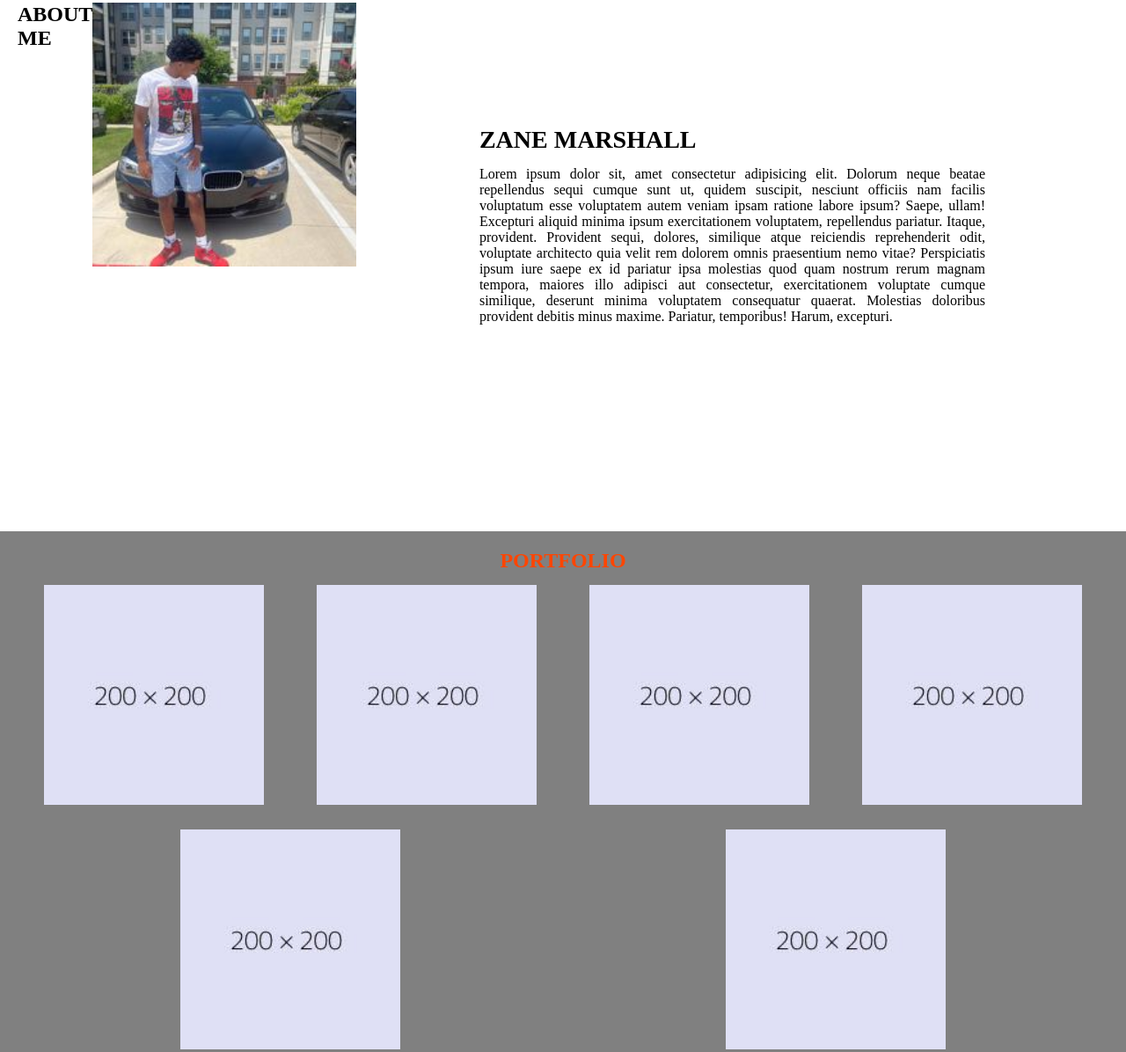
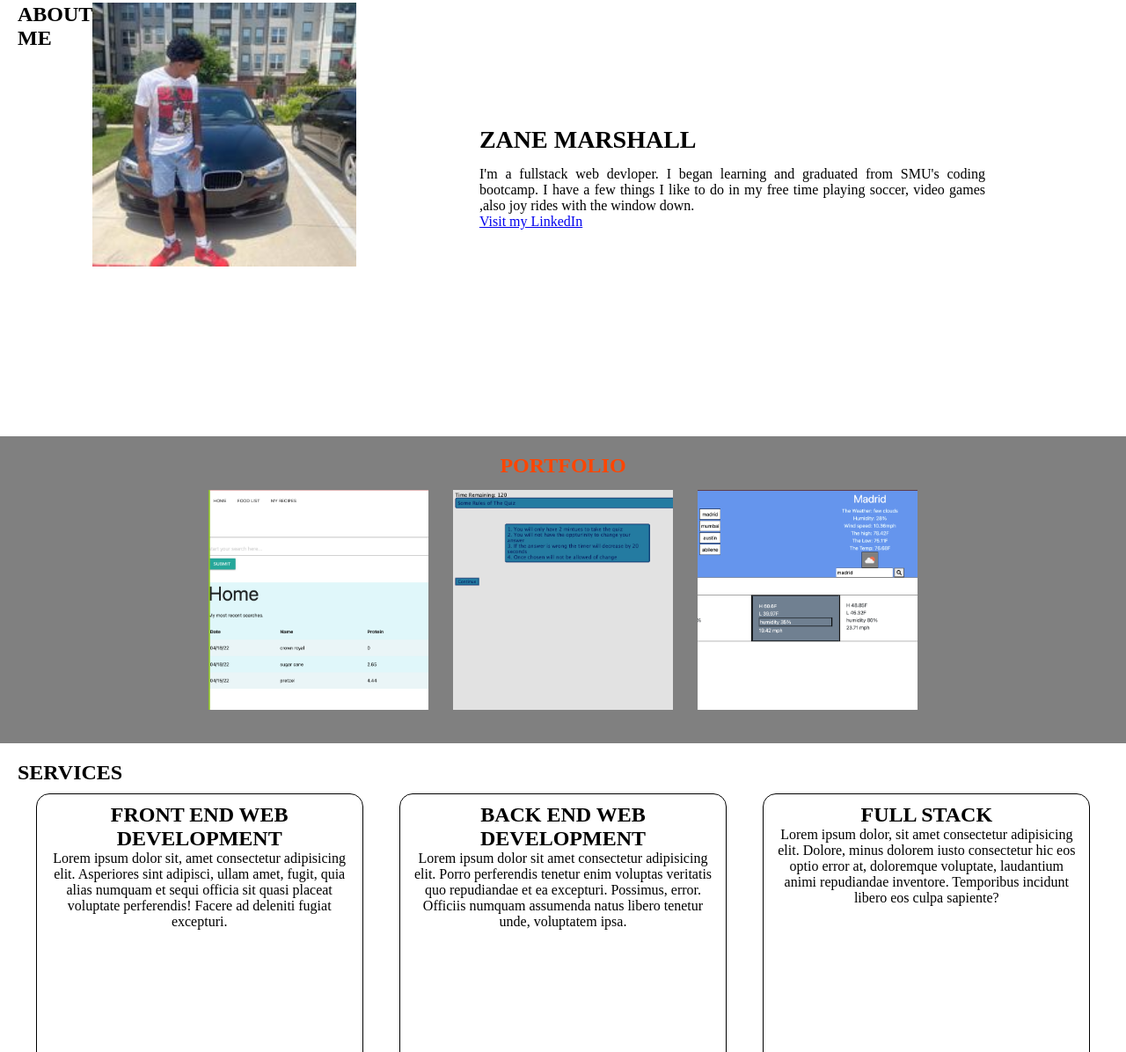
Before and after one commit to ZaneM10/Portfolio, a plain HTML site: page Homework2.html in a window 1280 px wide. Shown: the part 938-2134 px from the top of the page at 88% size. Drawn offline with Linux system fonts and the light colour scheme.

Commit message:
update to port

```diff
--- a/Homeowrk2.html
+++ b/Homework2.html
@@ -8,6 +8,7 @@
     <link rel="stylesheet" href="homework2.css">
     <link rel="stylesheet" media="screen and (and max width 800px)" href="image.css">
     <link rel="stylesheet" media="screen and (and max width 530px)" href="image2.css">
+     <link rel="stylesheet" href="style.css">
 </head>
 <body>
     <nav class="nav-bar">
@@ -35,7 +36,9 @@
             <img src="img3.png" alt="">
             <div id="intro">
                 <h2>ZANE MARSHALL</h2>
-                <p>Lorem ipsum dolor sit, amet consectetur adipisicing elit. Dolorum neque beatae repellendus sequi cumque sunt ut, quidem suscipit, nesciunt officiis nam facilis voluptatum esse voluptatem autem veniam ipsam ratione labore ipsum? Saepe, ullam! Excepturi aliquid minima ipsum exercitationem voluptatem, repellendus pariatur. Itaque, provident. Provident sequi, dolores, similique atque reiciendis reprehenderit odit, voluptate architecto quia velit rem dolorem omnis praesentium nemo vitae? Perspiciatis ipsum iure saepe ex id pariatur ipsa molestias quod quam nostrum rerum magnam tempora, maiores illo adipisci aut consectetur, exercitationem voluptate cumque similique, deserunt minima voluptatem consequatur quaerat. Molestias doloribus provident debitis minus maxime. Pariatur, temporibus! Harum, excepturi.  </p>
+                <p> I'm a fullstack web devloper. I began learning and graduated from SMU's coding bootcamp. I have a few things I like to do in my free time playing soccer, video games ,also joy rides with the window down.   </p>
+                <a  target="_blank" href="https://www.linkedin.com/in/zane-marshall-129008228/"> Visit my LinkedIn</a>
+
             </div>
 
         </div>
@@ -44,12 +47,11 @@
     <section id="port">
         <h1 class="head">PORTFOLIO</h1>
         <div class="gallery">
-            <img src="download.png" alt="">
-            <img src="download.png" alt="">
-            <img src="download.png" alt="">
-            <img src="download.png" alt="">
-            <img src="download.png" alt="">
-            <img src="download.png" alt="">
+           <a target="_blank" href="https://zanem10.github.io/Project-1/search.html"> <img id="proj1" src="foodproj.png" alt=""> </a>
+           <a target="_blank" href="https://zanem10.github.io/my-quiz-/"> <img id="proj1" src="quiz.png" alt=""> </a>
+           <a target="_blank" href="https://zanem10.github.io/WeatherApp/"> <img id="proj1" src="weather.png" alt=""> </a>
+
+
 
         </div>
     </section>
@@ -66,7 +68,7 @@
                 <p>Lorem ipsum dolor sit amet consectetur adipisicing elit. Porro perferendis tenetur enim voluptas veritatis quo repudiandae et ea excepturi. Possimus, error. Officiis numquam assumenda natus libero tenetur unde, voluptatem ipsa.</p>
             </div>
             <div class="box">
-                <h1 class="head"> WEB DESIGN </h1>
+                <h1 class="head"> FULL STACK </h1>
                 <p>Lorem ipsum dolor, sit amet consectetur adipisicing elit. Dolore, minus dolorem iusto consectetur hic eos optio error at, doloremque voluptate, laudantium animi repudiandae inventore. Temporibus incidunt libero eos culpa sapiente?</p>
             </div>
         </div>
```
Also changed, not shown: foodproj.png (added), image.css (line endings or trailing spaces), indsex.js (added), quiz.png (added), style.css (added), weather.png (added), 1 other file.
